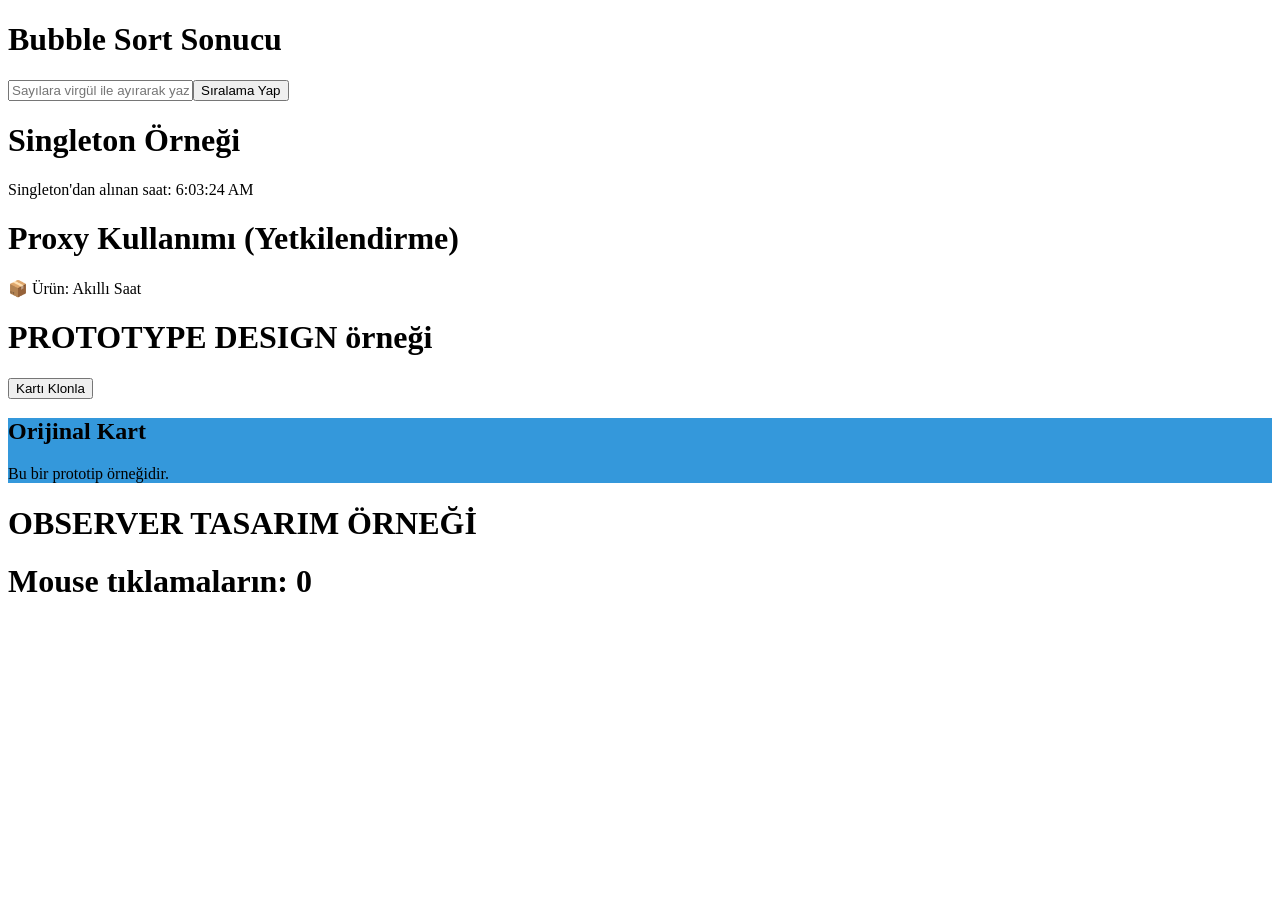
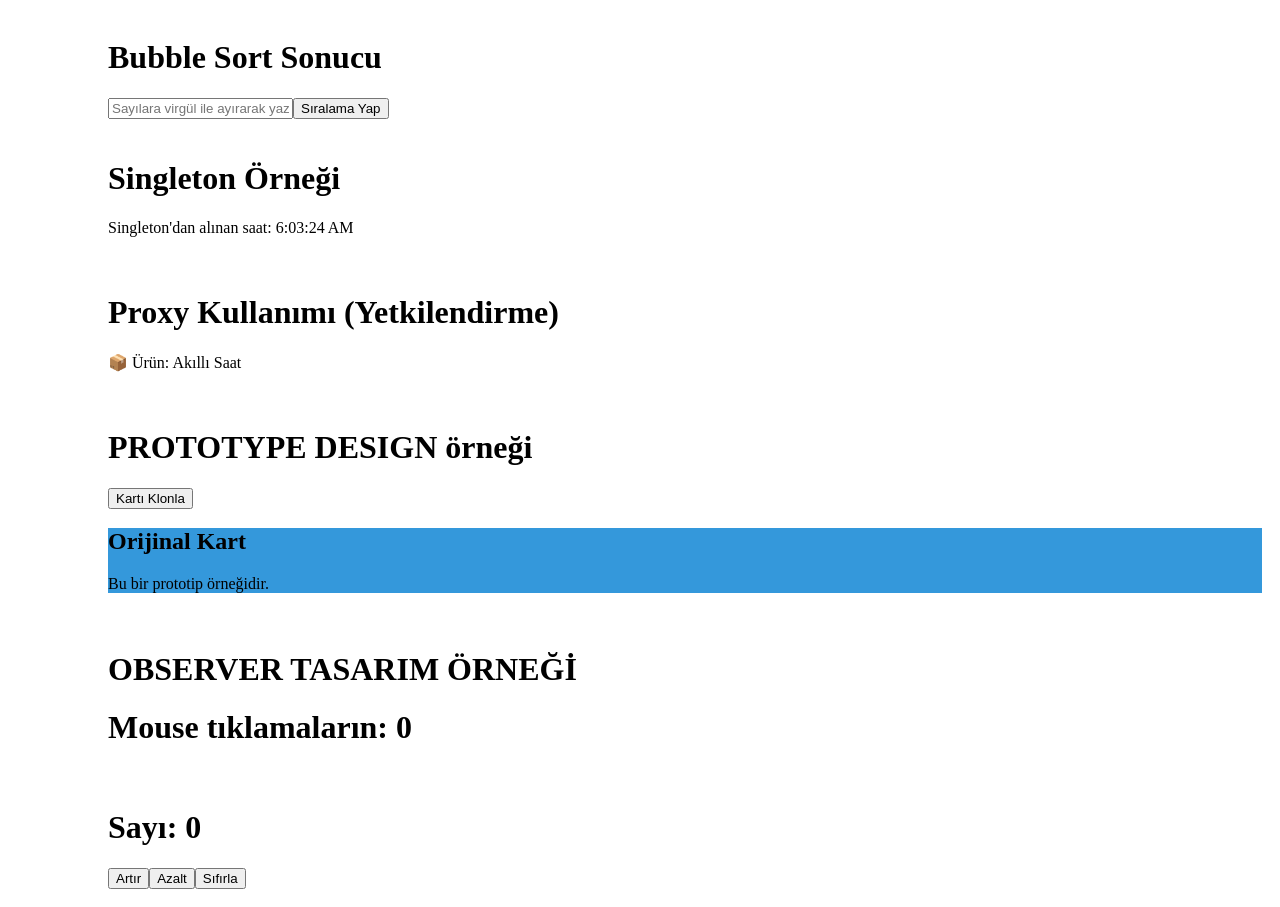
Before and after one commit to AliEnes23/enes-odev, a Next.js app: page / in a window 1280 px wide. Before the commit the page ends 800 px from the top, so only its background shows below. Built offline with nearby package versions, Linux system fonts and the light colour scheme.

Commit message:
update module pattern

```diff
--- /dev/null
+++ b/design-patterns/module_pattern/comps/counter-controls.tsx
@@ -0,0 +1,12 @@
+import { CounterControlsProps } from "../type/type"
+
+
+  export const CounterControls = ({ onIncrement, onDecrement, onReset }: CounterControlsProps) => {
+    return (
+      <div className="flex gap-4 mt-4">
+        <button onClick={onIncrement} className="bg-green-500 text-white px-4 py-2 rounded">Artır</button>
+        <button onClick={onDecrement} className="bg-red-500 text-white px-4 py-2 rounded">Azalt</button>
+        <button onClick={onReset} className="bg-gray-500 text-white px-4 py-2 rounded">Sıfırla</button>
+      </div>
+    )
+  }
--- /dev/null
+++ b/design-patterns/module_pattern/comps/counter-display.tsx
@@ -0,0 +1,6 @@
+import { CounterDisplayProps } from "../type/type"
+
+
+  export const CounterDisplay = ({ count }: CounterDisplayProps) => {
+    return <h1 className="text-3xl font-bold">Sayı: {count}</h1>
+  }
--- /dev/null
+++ b/design-patterns/module_pattern/counter/counter.tsx
@@ -0,0 +1,17 @@
+import { useState } from "react"
+import { CounterModule } from "../type/type"
+
+export const useCounter = (): CounterModule => {
+  const [count, setCount] = useState(0)
+
+  const increment = () => setCount(prev => prev + 1)
+  const decrement = () => setCount(prev => prev - 1)
+  const reset = () => setCount(0)
+
+  return {
+    count,
+    increment,
+    decrement,
+    reset,
+  }
+}
--- /dev/null
+++ b/design-patterns/module_pattern/type/type.tsx
@@ -0,0 +1,16 @@
+export interface CounterModule {
+    count: number
+    increment: () => void
+    decrement: () => void
+    reset: () => void
+  }
+
+  export interface CounterDisplayProps {
+    count: number
+  }
+
+  export interface CounterControlsProps {
+    onIncrement: () => void
+    onDecrement: () => void
+    onReset: () => void
+  }
--- a/pages/index.tsx
+++ b/pages/index.tsx
@@ -5,6 +5,9 @@ import ProxyProductExample from "../design-patterns/proxy_pattern/proxy_pattern"
 import { InfoCard } from "../design-patterns/prototype_pattern/CardPrototype";
 import CardComponent from "../design-patterns/prototype_pattern/CardComponent";
 import ObserverComponent from "../design-patterns/observer_pattern/observerComp";
+import { useCounter } from "../design-patterns/module_pattern/counter/counter";
+import { CounterDisplay } from "../design-patterns/module_pattern/comps/counter-display";
+import { CounterControls } from "../design-patterns/module_pattern/comps/counter-controls";
 
 export default function Index() {
   //girilen değer state'i
@@ -42,9 +45,19 @@ export default function Index() {
     setClones([...clones, cloned]);
   };
 
+  //module
+
+  const counter = useCounter();
+  const [value, setValue] = useState(counter.count);
+
+  const handleUpdate = (action: () => void) => {
+    action();
+    setValue(counter.count);
+  };
+
   return (
     <>
-      <div>
+      <div className="p-8 space-y-4" style={{ padding: 10, paddingLeft: 100 }}>
         <h1>Bubble Sort Sonucu</h1>
         {/**SONUÇ TITLE */}
         <input type="text" value={inputValue} onChange={handleInputChange} placeholder="Sayılara virgül ile ayırarak yazın" />
@@ -54,29 +67,35 @@ export default function Index() {
         {sortedArray.length > 0 && <p>Sıralanmış dizi: {sortedArray.join(", ")}</p>}
         {/**SONUÇ */}
       </div>
-      <div>
+      <div className="p-8 space-y-4" style={{ padding: 10, paddingLeft: 100 }}>
         <SingletonExample />
       </div>
-      <div>
+      <div className="p-8 space-y-4" style={{ padding: 10, paddingLeft: 100 }}>
         <ProxyProductExample />
       </div>
+      <div className="p-8 space-y-4" style={{ padding: 10, paddingLeft: 100 }}>
         <h1>PROTOTYPE DESIGN örneği</h1>
-      <div className="p-8 space-y-4">
+        <div>
+          {" "}
           <button onClick={handleClone} className="px-4 py-2 bg-green-500 text-white rounded">
             Kartı Klonla
           </button>
-
           <CardComponent title={originalCard.title} description={originalCard.description} color={originalCard.color} />
-
           {clones.map((card, i) => (
             <CardComponent key={i} title={card.title} description={card.description} color={card.color} />
           ))}
         </div>
+      </div>
+      <div className="p-8 space-y-4" style={{ padding: 10, paddingLeft: 100 }}>
         <h1>OBSERVER TASARIM ÖRNEĞİ</h1>{" "}
-      <div className="p-8 space-y-4">
+        <div>
+          <ObserverComponent />
+        </div>
+      </div>
 
-
-      <ObserverComponent />
+      <div className="p-8 space-y-4" style={{ padding: 10, paddingLeft: 100 }}>
+        <CounterDisplay count={value} />
+        <CounterControls onIncrement={() => handleUpdate(counter.increment)} onDecrement={() => handleUpdate(counter.decrement)} onReset={() => handleUpdate(counter.reset)} />
       </div>
     </>
   );
```
Lines whose indentation alone changed are shown as unchanged.
